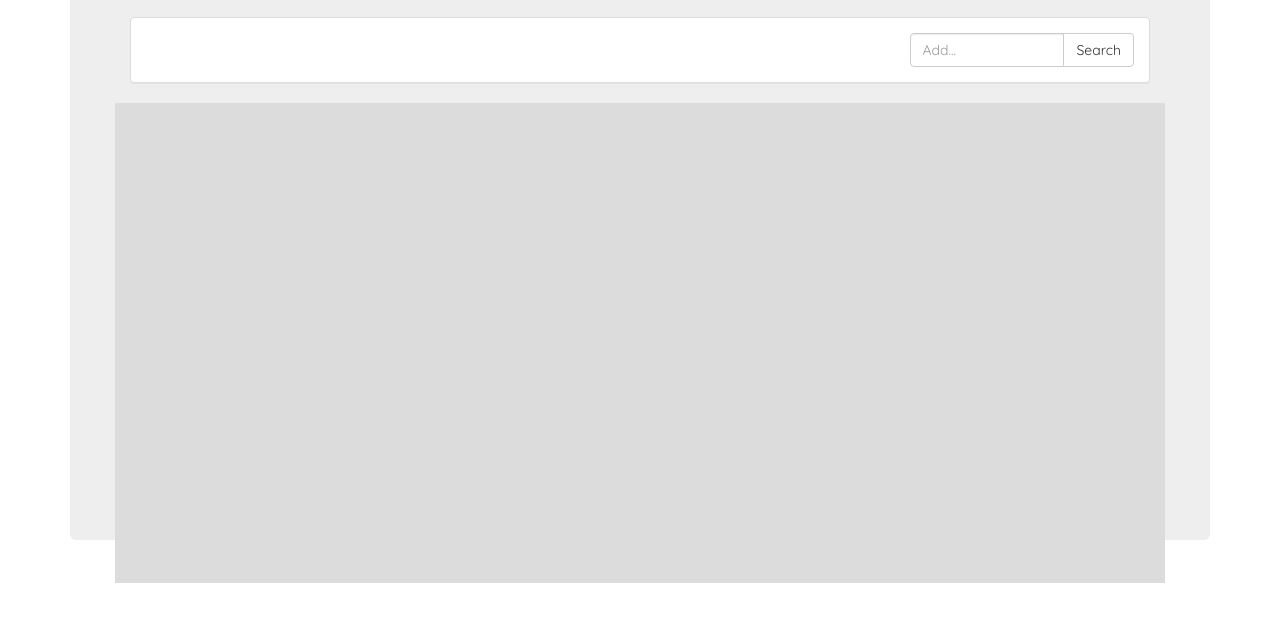
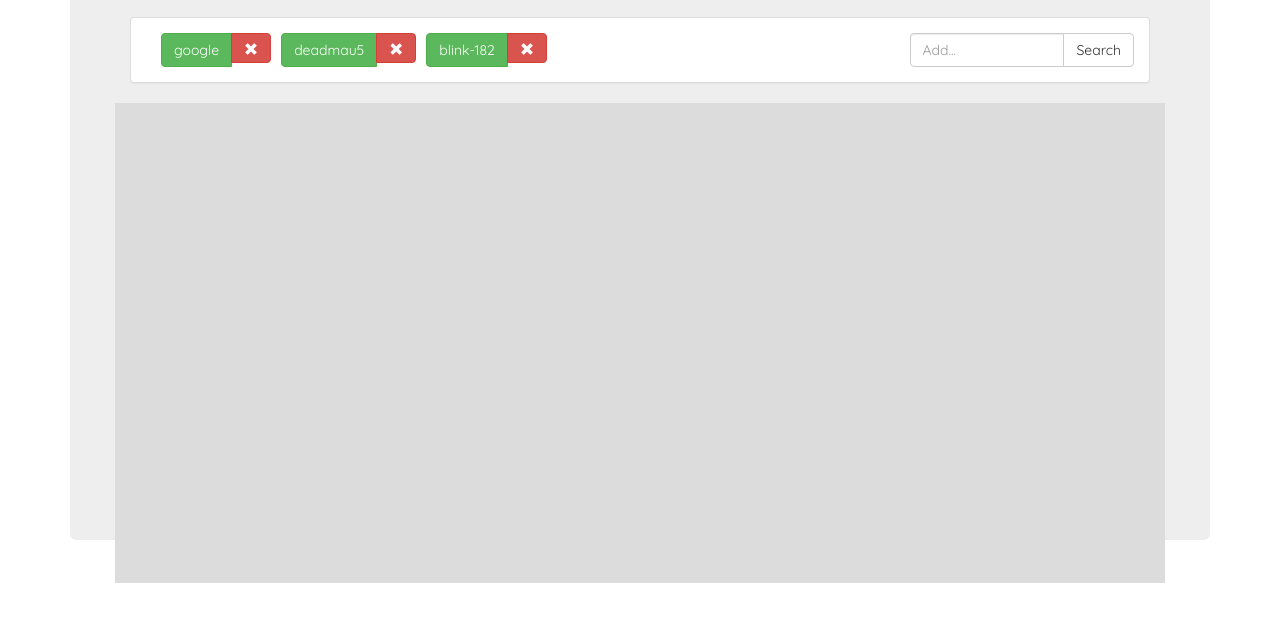
Before and after one commit to jkreal/GIPHY-App, a plain HTML site: page index.html in a window 1280 px wide. Shown: the part 180-800 px from the top of the page. Drawn offline with nearby package versions, Linux system fonts and the light colour scheme.

Commit message:
Layout improved and adding buttons works now. No functionality currently

```diff
--- a/assets/css/style.css
+++ b/assets/css/style.css
@@ -10,3 +10,13 @@
 * {
 	font-family: 'Quicksand', cursive;
 }
+
+.search-button {
+
+}
+
+.search-del-button {
+	height: 30px;
+	margin-right: 10px;
+	margin-left: 2px;
+}
--- a/assets/javascript/app.js
+++ b/assets/javascript/app.js
@@ -0,0 +1,57 @@
+var search = ['google', 'deadmau5', 'blink-182'];
+
+$(document).ready(function () {
+	console.log("ready");
+	createButtons();
+});
+
+$(document).on("click", ".search-button", function () {
+	console.log($('#search-input').val());
+});
+
+$(document).on("click", "#btn-search", function () {
+	createButtons($.trim($('#search-input').val()));
+});
+
+$(document).on("click", ".search-del-button", removeButton);
+
+function removeButton() {
+	$(this).parent().remove();
+	console.log(this);
+	console.log($(this).parent());
+}
+
+function createButtons(searchTerm) {
+	var searchTerm = $.trim(searchTerm);
+	if (arguments.length > 0 && !search.includes(searchTerm)) {
+		search.push(searchTerm);
+	}
+
+	$('#buttons').empty();
+
+	$.each(search, function (index, current) {
+		var term = current.replace(/\s/g, '-');
+
+		var buttonGroup = $('<div>');
+		$(buttonGroup).addClass('btn-group');
+		$(buttonGroup).attr('role', 'group');
+
+		var button = $('<button>');
+		$(button).attr('id', 'btn-' + term + '-' + index);
+		$(button).addClass('search-button').addClass('btn btn-success');
+		$(button).addClass('btn-' + term)
+		$(button).text(term);
+
+		var buttonDelete = $('<button>');
+		$(buttonDelete).attr('search', 'btn-' + current + '-' + index);
+		$(buttonDelete).addClass('search-del-button').addClass('btn btn-danger');
+		$(buttonDelete).html('<span class="glyphicon glyphicon-remove" aria-hidden="true"></span>');
+
+		$(buttonGroup).append(button);
+		$(buttonGroup).append(buttonDelete);
+
+		$('#buttons').append(buttonGroup);
+		$('#search-input').val('');
+	});
+
+}
```
Also changed, not shown: index.html (+1 -0 lines).
